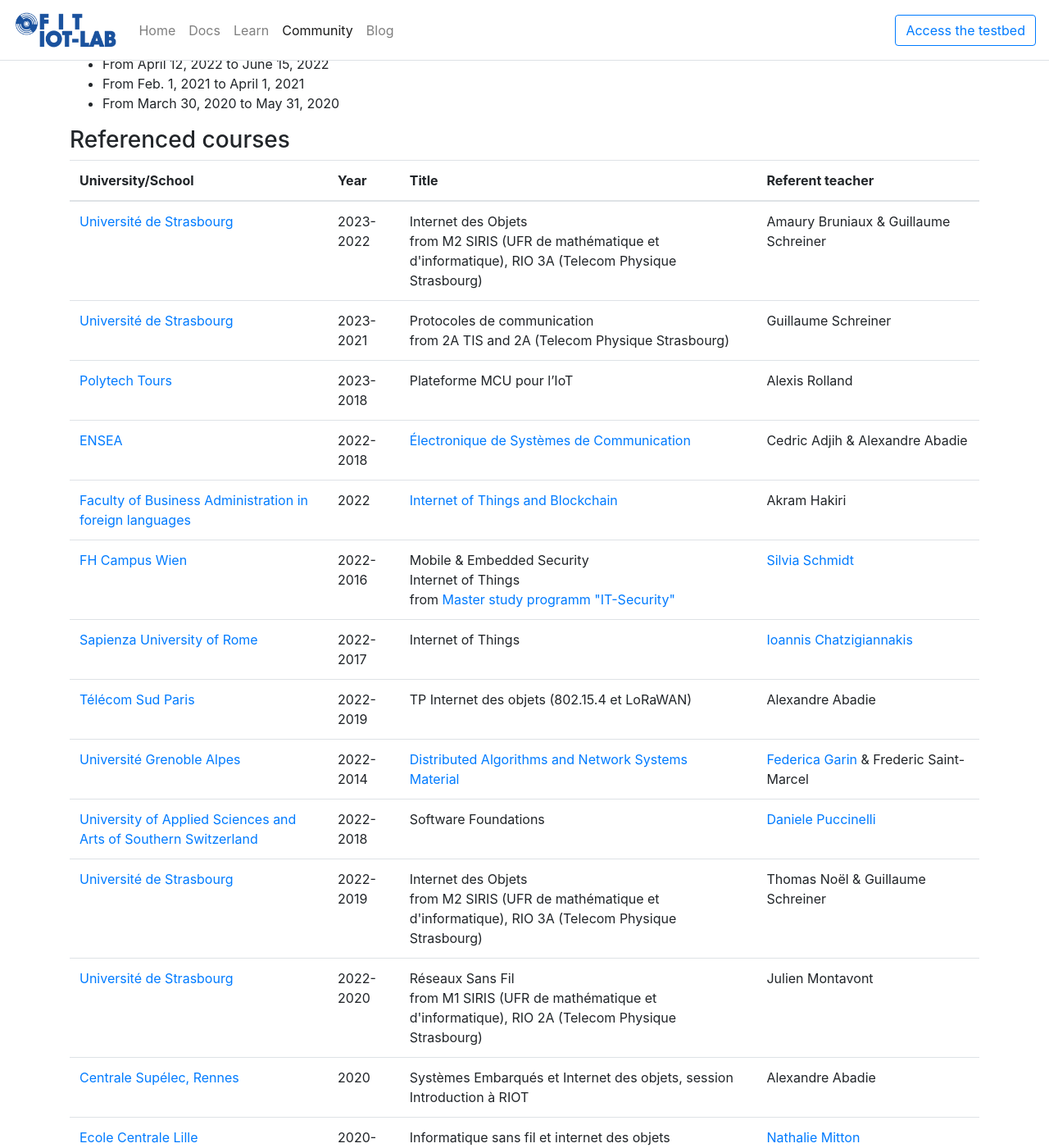
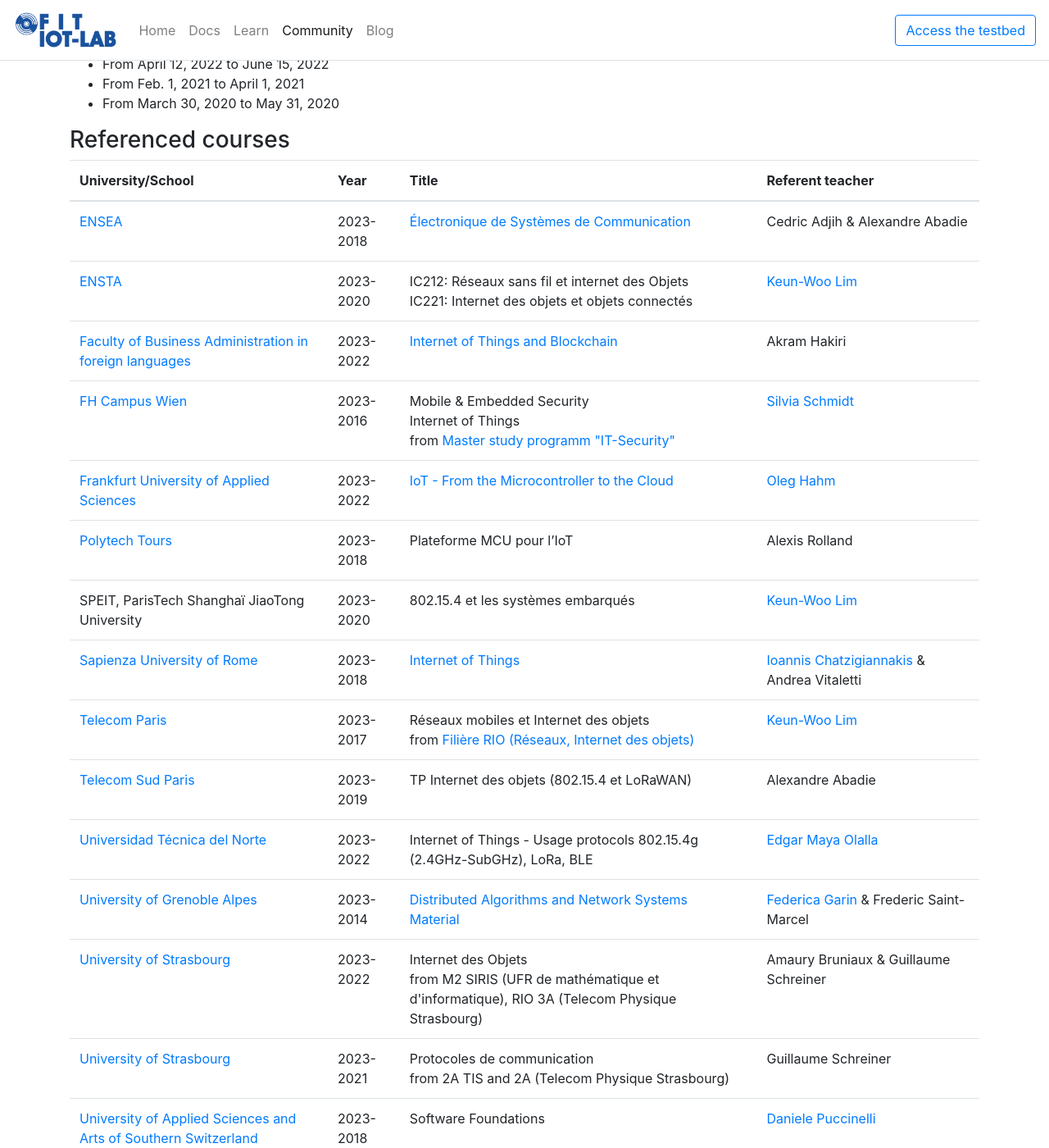
Before and after one commit to iot-lab/iot-lab.github.io, a Jekyll site: the page built from community/education.html, in a window 1280 px wide and 1400 px high, scrolled down 968 px. Shown: the whole window at 82% size. Built offline with Jekyll 4.4.1, drawn with Linux system fonts in a browser that asks for light colours; nearby versions of some CDN libraries; comment, search, counter and statistics services are not loaded; some of the changed text lies outside the part shown.

Commit message:
community/education: update courses

```diff
--- a/_data/education.yml
+++ b/_data/education.yml
@@ -1,65 +1,90 @@
-- school: <a href="http://www.unistra.fr/">Université de Strasbourg</a>
+- school: <a href="https://www.ensea.fr/en">ENSEA</a>
+  year: 2023-2018
+  title: <a href="http://www.ensea.fr/fr/huit-specialites-3e-annee-33">Électronique de Systèmes de Communication</a>
+  teacher: Cedric Adjih & Alexandre Abadie
+
+- school: <a href="https://www.ensta-paris.fr/en">ENSTA</a>
+  year: 2023-2020
+  title: "IC212: Réseaux sans fil et internet des Objets <br> IC221: Internet des objets et objets connectés"
+  teacher: <a href="mailto:keunwoo.lim@telecom-paris.fr">Keun-Woo Lim </a>
+
+- school: <a href="https://mdbi.fabiz.ase.ro/">Faculty of Business Administration in foreign languages</a>
+  year: 2023-2022
+  title: <a href="https://mdbi.fabiz.ase.ro/course/internet-of-things-and-blockchain/">Internet of Things and Blockchain</a>
+  teacher: Akram Hakiri
+
+- school: <a href="https://www.fh-campuswien.ac.at/en/">FH Campus Wien</a>
+  year: 2023-2016
+  title: Mobile & Embedded Security <br> Internet of Things <br> from <a href="https://www.fh-campuswien.ac.at/en/studies/study-courses/detail/it-security-master.html">Master study programm "IT-Security"</a>
+  teacher: <a href="https://www.fh-campuswien.ac.at/en/research/researchers-from-a-to-z/detail/silvia-schmidt.html">Silvia Schmidt</a>
+
+- school: <a href="https://www.frankfurt-university.de/en/">Frankfurt University of Applied Sciences</a>
+  year: 2023-2022
+  title: <a href="https://teaching.dahahm.de/teaching/project_ws22.html">IoT - From the Microcontroller to the Cloud</a>
+  teacher: <a href="https://teaching.dahahm.de">Oleg Hahm</a>
+
+- school: <a href="https://polytech.univ-tours.fr/english-version">Polytech Tours</a>
+  year: 2023-2018
+  title: Plateforme MCU pour l’IoT
+  teacher: Alexis Rolland
+
+- school: SPEIT, ParisTech Shanghaï JiaoTong University
+  year: 2023-2020
+  title: 802.15.4 et les systèmes embarqués
+  teacher: <a href="mailto:keunwoo.lim@telecom-paris.fr">Keun-Woo Lim </a>
+
+- school: <a href="http://en.uniroma1.it/">Sapienza University of Rome</a>
+  year: 2023-2018
+  title: <a href="http://ichatz.me/Site/InternetOfThings2022">Internet of Things</a>
+  teacher: <a href="http://ichatz.me">Ioannis Chatzigiannakis</a> & Andrea Vitaletti
+
+- school: <a href="https://www.telecom-paris.fr/en/home">Telecom Paris</a>
+  year: 2023-2017
+  title: Réseaux mobiles et Internet des objets <br>from <a href="https://synapses.telecom-paris.fr/catalogue/2017-2018/parcours/2004/rio-1718-filiere-reseaux-mobiles-et-internet-des-objets-rio-creneau-c">Filière RIO (Réseaux, Internet des objets)</a>
+  teacher: <a href="mailto:keunwoo.lim@telecom-paris.fr">Keun-Woo Lim </a>
+
+- school: <a href="https://www.telecom-sudparis.eu/en/">Telecom Sud Paris</a>
+  year: 2023-2019
+  title: TP Internet des objets (802.15.4 et LoRaWAN)
+  teacher: Alexandre Abadie
+
+- school: <a href="https://telecomunicaciones.utn.edu.ec/">Universidad Técnica del Norte</a>
+  year: 2023-2022
+  title: Internet of Things - Usage protocols 802.15.4g (2.4GHz-SubGHz), LoRa, BLE
+  teacher: <a href="https://orcid.org/0000-0002-1277-5001">Edgar Maya Olalla</a>
+
+- school: <a href="https://www.univ-grenoble-alpes.fr/english/">University of Grenoble Alpes</a>
+  year: 2023-2014
+  title: <a href="https://master-eecs.univ-grenoble-alpes.fr/programme/master-2-miscit/">Distributed Algorithms and Network Systems</a> <br> <a href="https://github.com/iot-lab/openlab/tree/master/appli/education/distributed_algorithm">Material</a>
+  teacher: <a href="http://necs.inrialpes.fr/people/garin/">Federica Garin</a> & Frederic Saint-Marcel
+
+- school: <a href="https://en.unistra.fr/">University of Strasbourg</a>
   year: 2023-2022
   title: Internet des Objets <br> from M2 SIRIS (UFR de mathématique et d'informatique), RIO 3A (Telecom Physique Strasbourg)
   teacher: Amaury Bruniaux & Guillaume Schreiner
 
-- school: <a href="http://www.unistra.fr/">Université de Strasbourg</a>
+- school: <a href="https://en.unistra.fr/">University of Strasbourg</a>
   year: 2023-2021
   title: Protocoles de communication <br> from 2A TIS and 2A (Telecom Physique Strasbourg)
   teacher: Guillaume Schreiner
 
-- school: <a href="https://polytech.univ-tours.fr">Polytech Tours</a>
+- school: <a href="http://www.supsi.ch/home_en.html">University of Applied Sciences and Arts of Southern Switzerland</a>
   year: 2023-2018
-  title: Plateforme MCU pour l’IoT
-  teacher: Alexis Rolland
-
-- school: <a href="http://www.ensea.fr/fr">ENSEA</a>
-  year: 2022-2018
-  title: <a href="http://www.ensea.fr/fr/huit-specialites-3e-annee-33">Électronique de Systèmes de Communication</a>
-  teacher: Cedric Adjih & Alexandre Abadie
-
-- school: <a href="https://mdbi.fabiz.ase.ro/">Faculty of Business Administration in foreign languages</a>
-  year: 2022
-  title: <a href="https://mdbi.fabiz.ase.ro/course/internet-of-things-and-blockchain/">Internet of Things and Blockchain</a>
-  teacher: Akram Hakiri
-
-- school: <a href="https://www.fh-campuswien.ac.at/en/">FH Campus Wien</a>
-  year: 2022-2016
-  title: Mobile & Embedded Security <br> Internet of Things <br> from <a href="https://www.fh-campuswien.ac.at/en/studies/study-courses/detail/it-security-master.html">Master study programm "IT-Security"</a>
-  teacher: <a href="https://www.fh-campuswien.ac.at/en/research/researchers-from-a-to-z/detail/silvia-schmidt.html">Silvia Schmidt</a>
-
-- school: <a href="http://en.uniroma1.it/">Sapienza University of Rome</a>
-  year: 2022-2017
-  title: Internet of Things
-  teacher: <a href="http://ichatz.me">Ioannis Chatzigiannakis</a>
-
-- school: <a href="https://www.telecom-sudparis.eu/">Télécom Sud Paris</a>
-  year: 2022-2019
-  title: TP Internet des objets (802.15.4 et LoRaWAN)
-  teacher: Alexandre Abadie
-
-- school: <a href="https://www.univ-grenoble-alpes.fr/english/">Université Grenoble Alpes</a>
-  year: 2022-2014
-  title: <a href="https://master-eecs.univ-grenoble-alpes.fr/programme/master-2-miscit/">Distributed Algorithms and Network Systems</a> <br> <a href="https://github.com/iot-lab/openlab/tree/master/appli/education/distributed_algorithm">Material</a>
-  teacher: <a href="http://necs.inrialpes.fr/people/garin/">Federica Garin</a> & Frederic Saint-Marcel
-
-- school: <a href="http://www.supsi.ch/home_en.html">University of Applied Sciences and Arts of Southern Switzerland</a>
-  year: 2022-2018
   title: Software Foundations</a>
   teacher: <a href="mailto:daniele.puccinelli@supsi.ch">Daniele Puccinelli</a>
 
-- school: <a href="http://www.unistra.fr/">Université de Strasbourg</a>
+- school: <a href="https://en.unistra.fr/">University of Strasbourg</a>
+  year: 2022-2020
+  title: Réseaux Sans Fil <br> from M1 SIRIS (UFR de mathématique et d'informatique), RIO 2A (Telecom Physique Strasbourg)
+  teacher: Julien Montavont
+
+- school: <a href="https://en.unistra.fr/">University of Strasbourg</a>
   year: 2022-2019
   title: Internet des Objets <br> from M2 SIRIS (UFR de mathématique et d'informatique), RIO 3A (Telecom Physique Strasbourg)
   teacher: Thomas Noël & Guillaume Schreiner
 
-- school: <a href="http://www.unistra.fr/">Université de Strasbourg</a>
-  year: 2022-2020
-  title: Réseaux Sans Fil <br> from M1 SIRIS (UFR de mathématique et d'informatique), RIO 2A (Telecom Physique Strasbourg)
-  teacher: Julien Montavont
-
-- school: <a href="http://www.rennes.centralesupelec.fr/">Centrale Supélec, Rennes</a>
-  year: 2020
+- school: <a href="http://www.rennes.centralesupelec.fr/en">Centrale Supélec, Rennes</a>
+  year: 2021-2020
   title: Systèmes Embarqués et Internet des objets, session Introduction à RIOT
   teacher: Alexandre Abadie
 
@@ -68,12 +93,7 @@
   title: Informatique sans fil et internet des objets
   teacher: <a href="http://researchers.lille.inria.fr/~mitton/">Nathalie Mitton</a>
 
-- school: <a href="https://www.ensta-paristech.fr">ENSTA</a>
-  year: 2020
-  title: "IC212: Réseaux sans fil et internet des Objets <br> IC221: Internet des objets et objets connectés"
-  teacher: Keun-Woo Lim
-
-- school: <a href="https://imt-nord-europe.fr/">IMT Nord Europe</a> & <a href="http://www.univ-lille.fr">Université de Lille</a>
+- school: <a href="https://imt-nord-europe.fr/en/">IMT Nord Europe</a> & <a href="https://international.univ-lille.fr/en/">University of Lille</a>
   year: 2020-2015
   title: Réseaux sans fil et réseaux de capteurs
   teacher: <a href="http://researchers.lille.inria.fr/~mitton/">Nathalie Mitton</a>
@@ -83,21 +103,17 @@
   title: IoT et énergie
   teacher: Philippe Martins
 
-- school: SPEIT, ParisTech Shanghaï JiaoTong University
-  year: 2020
-  title: 802.15.4 et les systèmes embarqués
-  teacher: Keun-Woo Lim
+- school: <a href="https://www.telecom-sudparis.eu/en/">Télécom Sud Paris</a>
+  year: 2020-2019
+  title: TP Internet des objets (802.15.4 et LoRaWAN)
+  teacher: Cédric Adjih & Alexandre Abadie
 
-- school: <a href="https://www.telecom-paris.fr">Télécom Paris</a>
-  year: 2020-2017
-  title: Réseaux mobiles et Internet des objets <br>from <a href="https://synapses.telecom-paris.fr/catalogue/2017-2018/parcours/2004/rio-1718-filiere-reseaux-mobiles-et-internet-des-objets-rio-creneau-c">Filière RIO (Réseaux, Internet des objets)</a>
-
-- school: <a href="http://www.univ-lille.fr">Université de Lille</a>
+- school: <a href="https://international.univ-lille.fr/en/">University of Lille</a>
   year: 2020-2018
   title: Internet des objets <br> from Master TII
   teacher: <a href="http://researchers.lille.inria.fr/~mitton/">Nathalie Mitton</a>
 
-- school: <a href="http://www.unistra.fr/">Université de Strasbourg</a>
+- school: <a href="https://en.unistra.fr/">University of Strasbourg</a>
   year: 2020-2019
   title: Réseaux Sans Fil <br> from M1 SIRIS (UFR de mathématique et d'informatique), RIO 2A (Telecom Physique Strasbourg)
   teacher: Julien Montavont, Sebastian Sampayo
@@ -107,49 +123,44 @@
   title: Formation professionnelle d'Initiation à RIOT <br> <a href="https://github.com/riot-os/riot-course">Material</a>
   teacher: Alexandre Abadie
 
-- school: <a href="https://www.telecom-paris.fr/">Télécom Paris</a>
+- school: <a href="https://www.telecom-paris.fr/en/home">Télécom Paris</a>
   year: 2019-2018
   title: Réseaux mobiles et Internet des objets (RIO)
   teacher: Alexandre Abadie
 
-- school: <a href="https://www.telecom-sudparis.eu/">Télécom Sud Paris</a>
-  year: 2019
-  title: TP Internet des objets (802.15.4 et LoRaWAN)
-  teacher: Cédric Adjih & Alexandre Abadie
-
-- school: <a href="http://en.uniroma1.it/">Sapienza University of Roma</a>
-  year: 2019-2018
-  title: Pervasive Systems
-  teacher: <a href="http://ichatz.me">Ioannis Chatzigiannakis</a>
-
-- school: <a href="http://www.unistra.fr/">Université de Strasbourg</a>
+- school: <a href="https://en.unistra.fr/">University of Strasbourg</a>
   year: 2019-2015
   title: Internet des Objets <br> from Master 2 RISE (UFR de mathématique et
     d'informatique), INOC 3A (Telecom Physique Strasbourg)
   teacher: Julien
     Montavont, Antoine Gallais, Guillaume Schreiner
 
-- school: <a href="https://imt-nord-europe.fr/">Institut Mines Nord Europe</a>
-  year: 2018
+- school: <a href="https://imt-nord-europe.fr/en/">Institut Mines Nord Europe</a>
+  year: 2019-2018
   title: Internet des objets <br> from Master 2 Réseau et Telecom
   teacher: <a href="http://researchers.lille.inria.fr/~mitton/">Nathalie Mitton</a>
 
+- school: <a href="http://en.uniroma1.it/">Sapienza University of Roma</a>
+  year: 2018-2016
+  title: <a href="http://ichatz.me/Site/PervasiveSystems2018">Pervasive Systems</a>
+  teacher: <a href="http://ichatz.me">Ioannis Chatzigiannakis</a>
+
 - school: <a href="https://www.chalmers.se/en/">Chalmers University of Technology</a>
-  year: 2017
+  year: 2018-2017
   title: Developing applications and network protocols for IoT
   teacher: Beshr Al Nahas & Olaf Landsiedel
 
-- school: <a href="https://www.telecom-paris.fr/">Telecom Paris</a>
-  year: 2017
+- school: <a href="https://www.telecom-paris.fr/en/home">Telecom Paris</a>
+  year: 2018-2017
   title: Wireless networks and IoT
   teacher: Philippe Martins
 
 - school: <a href="http://www.ohio.edu/mcclure">ITS School from Ohio University</a>
-  year: 2015
+  year: 2016-2015
   title: "ITS 6900 Emerging Topics in Networking: Internet of Things"
   teacher: <a href="https://www.ohio.edu/scripps-college/mcclure/people/faculty/arauz">Julio Arauz</a>
 
 - school: <a href="http://www.metu.edu.tr/">METU – Middle East Technical University</a>
-  year: 2014
+  year: 2015-2014
   title: CENG530 Computer Networks and Communications (graduate course)
   teacher: <a href="https://eonur.ceng.metu.edu.tr/">Ertan Onur</a>
```
